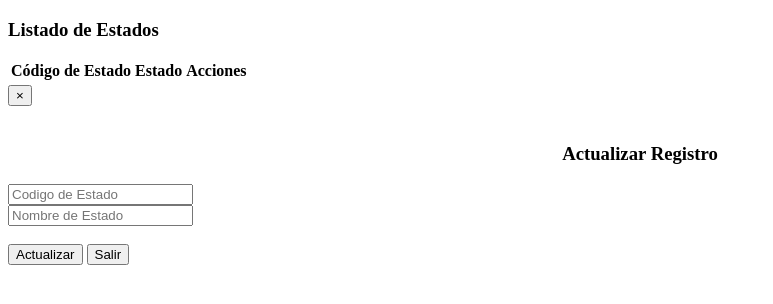
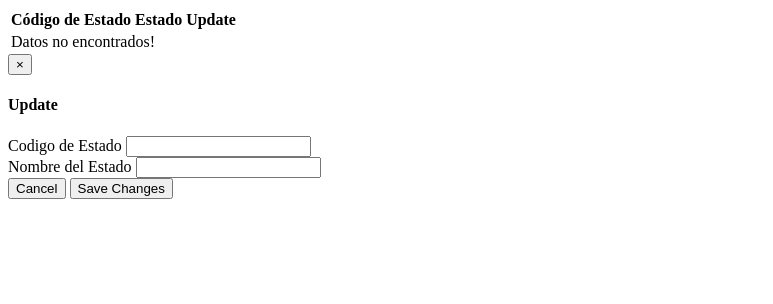
Before and after one commit to leninangulo90/ceepscoahuila, a PHP site: page /listados/lstestados.php in a window 1280 px wide. Shown: the top 304 px of the page, without its empty margins (0-773 px from the left). Run offline with PHP 8.4, Linux system fonts and the light colour scheme; data that the repository does not hold is empty.

Commit message:
CAMBIOS NUEVOS UPDATE FILL

```diff
--- a/Admin/includes/administration.php
+++ b/Admin/includes/administration.php
@@ -137,7 +137,7 @@
                       <h3>Registro de Factores</h3>
                       <form id="form_factores">
                         <label>Código de Factor: </label><br>
-                        <input type="number" id="numero" min="0" max="10" name="codigoFactor" id="codigoFactor" class="form-control"><br>
+                        <input type="number" id="codigoFactor" min="0" max="10" name="codigoFactor" id="codigoFactor" class="form-control"><br>
                         <label>Nombre del Factor: </label><br>
                         <input type="text" name="factor" id="factor" style="text-transform:uppercase" class="form-control"><br>
                         <button type="submit" class="btn btn-success" name="guardar_factor" id="guardar_factor"><span class="glyphicon glyphicon-ok"></span>Guardar</button>
--- /dev/null
+++ b/Admin/includes/listados/db_connection.php
@@ -0,0 +1,15 @@
+<?php
+
+// Connection variables
+$host = "localhost"; // MySQL host name eg. localhost
+$user = "root"; // MySQL user. eg. root ( if your on localserver)
+$password = ""; // MySQL user password  (if password is not set for your root user then keep it empty )
+$database = "sistemaestatal"; // MySQL Database name
+
+// Connect to MySQL Database
+$db = mysql_connect($host, $user, $password) or die("Could not connect to database");
+
+// Select MySQL Database
+mysql_select_db($database, $db);
+
+?>
--- a/Admin/includes/listados/lstestados.php
+++ b/Admin/includes/listados/lstestados.php
@@ -1,60 +1,117 @@
-<!DOCTYPE html>
-<html lang="">
 
-<head>
-  <meta charset="utf-8">
-  <meta name="viewport" content="width=device-width, initial-scale=1.0">
-  <title></title>
 <script type="text/javascript">
-  $(document).on('click','.btn-updt', function(){
-      var ucodigo_estado = $(this).parent().parent().children("#codigo_estado").text()
-      var response = $.ajax({
-        url: 'update_estado.php',
-        type: 'POST',
-        data: {codigo_estado: ucodigo_estado}
+  $(document).ready(function() {
+    $('.btn-updt').on('click', function() {
+      var id = $(this).parent().parent().children("#nose").text();
+      $("#hidden_user_id").val(id);
+      $.post("listados/get_data.php", {
+        id: id
+      }, function (data, status) {
+        // PARSE json data
+        var user = JSON.parse(data);
+        // Assing existing values to the modal popup fields
+        $("#codigo_estado").val(user.codigoEstado);
+        $("#update_state").val(user.estado);
+        // console.log(user)
+      });
+      $("#update_user_modal").modal("show");
     });
 
-      response.done(function(data,jqXHR, textStatus, errorThrown){
-        var arr = $.parseJSON(data)
+    $('#updt').submit(function(e) {
+      var mensaje = confirm("Estas seguro de actualizar");
+      if (mensaje) {
+        var codigoEstado = $('#codigo_estado').val();
+        var estado = $('#update_state').val();
+        var response = $.ajax({
+          type:'POST',
+          url: 'actualizar_estados.php',
+          data: {codigoEstado: codigoEstado,estado:estado}
+        });
 
-        console.log(arr);
+        response.done(function(data,jqXHR,textStatus,errorThrown){
+          console.log(data, jqXHR, textStatus, errorThrown)
+           if (textStatus.status === 202) {
+            alert("Registro Actualizado");
+            window.location.replace("/ceepscoahuila/Admin/includes");
+          } else {
+            alert('Es posile que este usuario ya se encuentre registrado');
+          }
+        })
+      } else {
+        alert("Haz cancelado la actualizacipn");
+      }
+      e.preventDefault();
     })
   })
 </script>
-</head>
 
-<body>
-  <div class="col-sm-12">
-    <h3>Listado de Estados</h3>
-    <table class="table table-hover table-bordered" id="table">
+<?php
+  // include Database connection file
+  include("db_connection.php");
+  // Design initial table header
+  $data = '<table id = "table_estado" class="table table-bordered table-striped">
   <tr>
-        <thead style="font-weight:bold;">
-          <td>Código de Estado</td>
-          <td>Estado</td>
-          <td>Acciones</td>
-        </thead>
-      </tr>
-      <?php
-      $connect = mysqli_connect("localhost", "root", "", "sistemaestatal");
-      $sql="SELECT * FROM estados";
-      $result = mysqli_query($connect, $sql);
-      while($row = mysqli_fetch_array($result))
+    <th>Código de Estado</th>
+    <th>Estado</th>
+    <th>Update</th>
+  </tr>';
+$query = "SELECT * FROM estados";
+  if (!$result = mysql_query($query)) {
+    exit(mysql_error());
+  }
+// if query results contains rows then featch those rows
+  if(mysql_num_rows($result) > 0)
   {
-        echo '
+    while($row = mysql_fetch_assoc($result))
+    {
+      $data .= '
+      <br>
       <tr>
-          <td id="codigo_estado">'.$row["codigoEstado"].'</td>
-          <td>'.$row["estado"].'</td>
+        <td id="nose">'.$row['codigoEstado'].'</td>
+        <td>'.$row['estado'].'</td>
         <td id="centrarbtn">
-            <button data-toggle="modal" data-target="#ventana2" class="btn btn-primary btn-sm btn-updt"><span class="glyphicon glyphicon-pencil"></span>Editar</button>
-            <button type="button" class="btn btn-danger btn-sm"><span class="glyphicon glyphicon-trash"></span> Borrar</button>
+          <button type="button" class="btn-updt btn btn-warning"<span class="glyphicon glyphicon-pencil"></span> Editar</button>
+          <button type="button" class="btn btn-danger"><span class="glyphicon glyphicon-trash"></span> Borrar</button>
         </td>
       </tr>';
     }
+  } else {
+  // records now found
+    $data .= '<tr><td colspan="6">Datos no encontrados!</td></tr>';
+}
+  $data .= '</table>';
+  echo $data;
   ?>
-    </table>
+
+<div class="modal fade" id="update_user_modal" tabindex="-1" role="dialog" aria-labelledby="myModalLabel">
+  <div class="modal-dialog" role="document">
+    <form id="updt">
+      <div class="modal-content">
+        <div class="modal-header">
+          <button type="button" class="close" data-dismiss="modal" aria-label="Close"><span aria-hidden="true">&times;</span></button>
+          <h4 class="modal-title" id="myModalLabel">Update</h4>
+        </div>
+        <div class="modal-body">
+          <div class="form-group">
+            <label for="update_codigo_estado">Codigo de Estado</label>
+            <input type="text" id="codigo_estado" placeholder="" class="form-control"/>
+          </div>
+          <div class="form-group">
+            <label for="update_state">Nombre del Estado</label>
+            <input type="text" id="update_state" placeholder="" class="form-control">
+          </div>
+        </div>
+        <div class="modal-footer">
+          <button type="button" class="btn btn-default" data-dismiss="modal">Cancel</button>
+          <button type="submit" class="btn btn-primary">Save Changes</button>
+          <input type="hidden" id="hidden_user_id">
+        </div>
+      </div>
+    </form>
+  </div>
 </div>
 
-<div class="modal fade" id="ventana2">
+<!-- <div class="modal fade" id="ventana2">
   <div class="modal-dialog">
     <form class="form-horizontal" class="col-lg-8 col-lg-offset-2" id="form_updt" novalidate>
       <div class="modal-content">
@@ -67,10 +124,10 @@
           <div class="modal-body">
             <div class="form">
               <div class="form-group col-md-12 col-lg-12 col-sm-12 col-xs-12">
-                <input type="text" class="form-control" id="ucodigoEstado" name="u_codigoEstado" placeholder="Codigo de Estado" required="">
+                <input type="text" class="form-control" id="codigo_estado" placeholder="Codigo de Estado" required="">
               </div>
               <div class="form-group col-md-12 col-lg-12 col-sm-12 col-xs-12">
-                <input type="text" class="form-control" id="uestado" name="u_estado" placeholder="Nombre de Estado" required="">
+                <input type="text" class="form-control" id="estado" placeholder="Nombre de Estado" required="">
               </div>
               <br>
               <div class="modal-footer">
@@ -83,7 +140,7 @@
       </div>
     </form>
   </div>
-</div>
+</div> -->
 
 </body>
 
--- a/Admin/includes/listados/lstfactores.php
+++ b/Admin/includes/listados/lstfactores.php
@@ -29,8 +29,8 @@ while($row = mysqli_fetch_array($result))
           <td>'.$row["codigoFactor"].'</td>
           <td>'.$row["factor"].'</td>
           <td id="centrarbtn">
-          <button type="button" class="btn btn-primary btn-sm"><span class="glyphicon glyphicon-pencil"></span> Editar</button>
-          <button type="button" class="btn btn-danger btn-sm"><span class="glyphicon glyphicon-trash"></span> Borrar</button>
+          <button type="button" class="btn btn-warning"><span class="glyphicon glyphicon-pencil"></span> Editar</button>
+          <button type="button" class="btn btn-danger"><span class="glyphicon glyphicon-trash"></span> Borrar</button>
           </td>
         </tr>';
       }
--- a/Admin/includes/listados/lstusers.php
+++ b/Admin/includes/listados/lstusers.php
@@ -37,8 +37,8 @@
               <td>'.$row["usuario"].'</td>
               <td>'.$row["tipo_usuario"].'</td>
               <td id="centrarbtn">
-                <button type="button" class="btn btn-primary btn-sm"><span class="glyphicon glyphicon-pencil"></span> Editar</button>
-                <button type="button" class="btn btn-danger btn-sm"><span class="glyphicon glyphicon-trash"></span> Borrar</button>
+                <button type="button" class="btn-updt btn btn-warning"<span class="glyphicon glyphicon-pencil"></span> Editar</button>
+                <button type="button" class="btn btn-danger"><span class="glyphicon glyphicon-trash"></span> Borrar</button>
               </td>
             </tr>';
         }
--- a/Admin/includes/listados/lstvariables.php
+++ b/Admin/includes/listados/lstvariables.php
@@ -31,8 +31,8 @@ while($row = mysqli_fetch_array($result))
           <td>'.$row["codFactor"].'</td>
           <td>'.$row["variable"].'</td>
           <td id="centrarbtn">
-          <button type="button" class="btn btn-primary btn-sm"><span class="glyphicon glyphicon-pencil"></span> Editar</button>
-          <button type="button" class="btn btn-danger btn-sm"><span class="glyphicon glyphicon-trash"></span> Borrar</button>
+          <button type="button" class="btn btn-danger"><span class="glyphicon glyphicon-pencil"></span> Editar</button>
+          <button type="button" class="btn btn-warning"><span class="glyphicon glyphicon-trash"></span> Borrar</button>
           </td>
         </tr>';
       }
```
Also changed, not shown: Admin/includes/actualizar_estados.php (+6 -1 lines), Admin/includes/index.php (+6 -3 lines), Admin/includes/listados/get_data.php (added, +34 -0 lines). Lines whose indentation alone changed are shown as unchanged.
